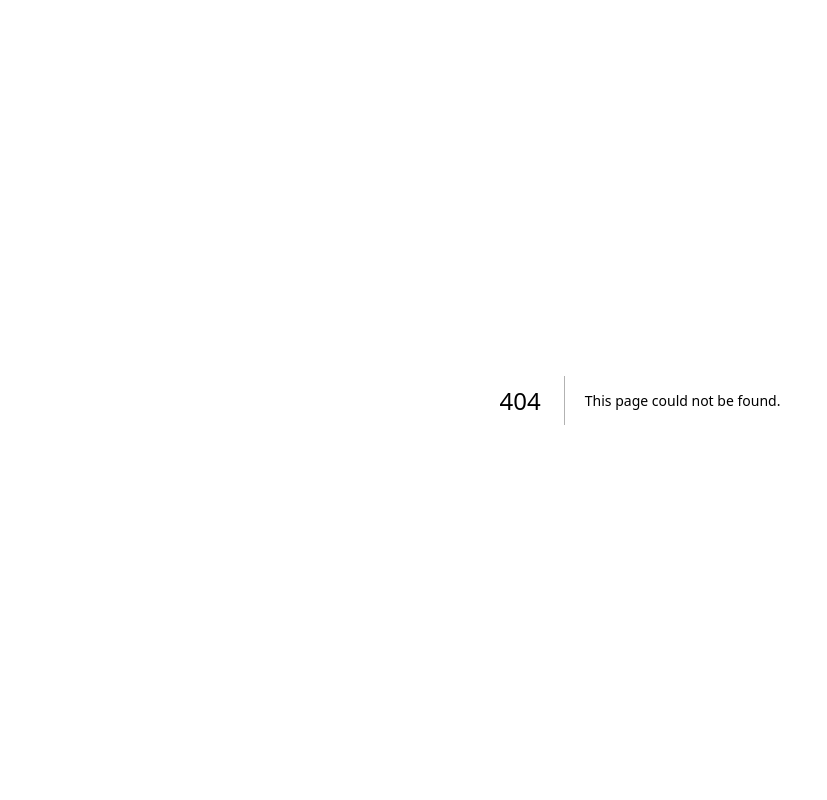
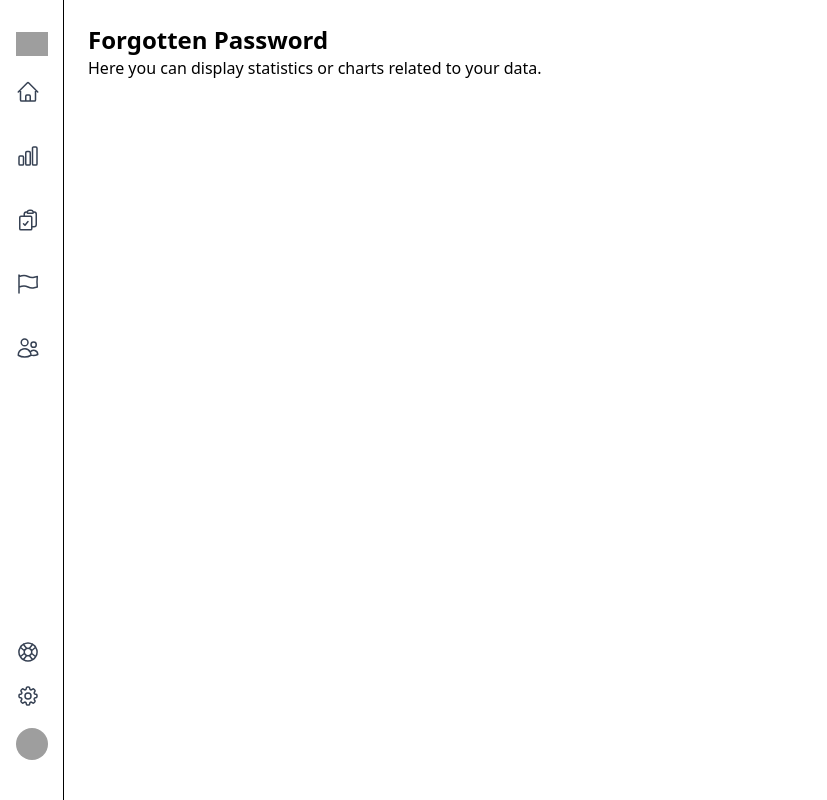
Before and after one commit to desarrolladorcadtoner/CMRFront, a Next.js app in the folder crm-dist/: page /forgottenPassword in a window 1280 px wide. Before the commit this address had no page. Shown: the whole page, without its empty margins (0-827 px from the left). Built offline with nearby package versions, Linux system fonts and the light colour scheme; grey boxes are pictures that could not be loaded.

Commit message:
Update pages

```diff
--- a/crm-dist/src/api/auth.ts
+++ b/crm-dist/src/api/auth.ts
@@ -17,7 +17,7 @@ export const login = async (usuario: string, password: string) => {
         }
 
         const data = await response.json();
-        console.log("Token recibido:", data.token); // Verifica el token recibido
+        console.log("Respuesta:", data.token); // Verifica el token recibido
 
         // Guardar el token en una cookie (esto debe hacerse desde el servidor para HttpOnly)
         document.cookie = `token=${data.token}; Secure; SameSite=Strict;`;
@@ -26,6 +26,7 @@ export const login = async (usuario: string, password: string) => {
     } catch (error: any) {
         throw new Error(error.message || "Error al iniciar sesión");
     }
+
 };
 
 export const logout = () => {
--- a/crm-dist/src/components/sidebarMenu.tsx
+++ b/crm-dist/src/components/sidebarMenu.tsx
@@ -92,7 +92,7 @@ const SidebarMenu: React.FC<SidebarMenuProps> = ({ onToggle }) => {
                         xmlns="http://www.w3.org/2000/svg"
                         fill="none"
                         viewBox="0 0 24 24"
-                        stroke-width="1.5"
+                        strokeWidth="1.5"
                         stroke="currentColor"
                         className="w-6 h-6">
                         <path
@@ -130,7 +130,7 @@ const SidebarMenu: React.FC<SidebarMenuProps> = ({ onToggle }) => {
                     <svg
                         xmlns="http://www.w3.org/2000/svg"
                         fill="none" viewBox="0 0 24 24"
-                        stroke-width="1.5"
+                        strokeWidth="1.5"
                         stroke="currentColor"
                         className="w-6 h-6">
                         <path
@@ -149,7 +149,7 @@ const SidebarMenu: React.FC<SidebarMenuProps> = ({ onToggle }) => {
                     <svg
                         xmlns="http://www.w3.org/2000/svg"
                         fill="none" viewBox="0 0 24 24"
-                        stroke-width="1.5"
+                        strokeWidth="1.5"
                         stroke="currentColor"
                         className="w-6 h-6">
                         <path
@@ -161,7 +161,7 @@ const SidebarMenu: React.FC<SidebarMenuProps> = ({ onToggle }) => {
                 </a>
 
                 <a href="#" className="flex items-center p-2 text-gray-700 transition-colors duration-200 rounded-lg dark:text-gray-200 dark:hover:bg-gray-800 hover:bg-gray-1000">
-                    <svg xmlns="http://www.w3.org/2000/svg" fill="none" viewBox="0 0 24 24" stroke-width="1.5" stroke="currentColor" className="w-6 h-6">
+                    <svg xmlns="http://www.w3.org/2000/svg" fill="none" viewBox="0 0 24 24" strokeWidth="1.5" stroke="currentColor" className="w-6 h-6">
                         <path strokeLinecap="round" strokeLinejoin="round" d="M10.343 3.94c.09-.542.56-.94 1.11-.94h1.093c.55 0 1.02.398 1.11.94l.149.894c.07.424.384.764.78.93.398.164.855.142 1.205-.108l.737-.527a1.125 1.125 0 011.45.12l.773.774c.39.389.44 1.002.12 1.45l-.527.737c-.25.35-.272.806-.107 1.204.165.397.505.71.93.78l.893.15c.543.09.94.56.94 1.109v1.094c0 .55-.397 1.02-.94 1.11l-.893.149c-.425.07-.765.383-.93.78-.165.398-.143.854.107 1.204l.527.738c.32.447.269 1.06-.12 1.45l-.774.773a1.125 1.125 0 01-1.449.12l-.738-.527c-.35-.25-.806-.272-1.203-.107-.397.165-.71.505-.781.929l-.149.894c-.09.542-.56.94-1.11.94h-1.094c-.55 0-1.019-.398-1.11-.94l-.148-.894c-.071-.424-.384-.764-.781-.93-.398-.164-.854-.142-1.204.108l-.738.527c-.447.32-1.06.269-1.45-.12l-.773-.774a1.125 1.125 0 01-.12-1.45l.527-.737c.25-.35.273-.806.108-1.204-.165-.397-.505-.71-.93-.78l-.894-.15c-.542-.09-.94-.56-.94-1.109v-1.094c0-.55.398-1.02.94-1.11l.894-.149c.424-.07.765-.383.93-.78.165-.398.143-.854-.107-1.204l-.527-.738a1.125 1.125 0 01.12-1.45l.773-.773a1.125 1.125 0 011.45-.12l.737.527c.35.25.807.272 1.204.107.397-.165.71-.505.78-.929l.15-.894z" />
                         <path strokeLinecap="round" strokeLinejoin="round" d="M15 12a3 3 0 11-6 0 3 3 0 016 0z" />
                     </svg>
--- a/crm-dist/src/pages/Home/index.tsx
+++ b/crm-dist/src/pages/Home/index.tsx
@@ -26,6 +26,7 @@ export default function Login() {
   const router = useRouter();
 
   useEffect(() => {
+    console.log(isAuthenticated);
     if (!isAuthenticated()) {
       router.push("/login"); // Redirigir al login si no está autenticado
     }
--- a/crm-dist/src/pages/Login/index.tsx
+++ b/crm-dist/src/pages/Login/index.tsx
@@ -21,10 +21,10 @@ export default function Login() {
       setError(null); // Limpiar errores previos
       //console.log("Enviando datos:", { usuario, password });
       const response = await login(usuario, password);
-      //console.log("Respuesta del servidor:", response);
+      console.log("Respuesta del servidor:", response);
 
       // Redirigir al home
-      //console.log("Redirigiendo a /home...");
+      console.log("Redirigiendo a /home...");
       router.push("/home");
     } catch (err: any) {
       console.error("Error al iniciar sesión:", err);
@@ -80,7 +80,7 @@ export default function Login() {
                 onChange={(e) => setPassword(e.target.value)}
                 className="p-inputtext p-component w-[250px]"
               />
-              <a href="/home" className="ml-24 text-xs text-cyan-400 underline">Olvidaste tu contraseña?</a>
+              <a href="/forgottenPassword" className="ml-24 text-xs text-cyan-400 underline">Olvidaste tu contraseña?</a>
             </div>
 
 
--- a/crm-dist/src/pages/estatics/index.tsx
+++ b/crm-dist/src/pages/estatics/index.tsx
@@ -8,6 +8,7 @@ export default function Statistics() {
   const router = useRouter();
 
   useEffect(() => {
+    //router.push("/login");
     if (!isAuthenticated()) {
       router.push("/login"); // Redirigir al login si no está autenticado
     }
--- /dev/null
+++ b/crm-dist/src/pages/forgottenPassword.tsx
@@ -0,0 +1,23 @@
+import React, { useState, useEffect } from 'react';
+import SidebarMenu from "@/components/sidebarMenu";
+
+export default function Statistics() {
+    const [isSidebarExpanded, setIsSidebarExpanded] = useState(false);
+
+
+    const handleSidebarToggle = (isExpanded: boolean) => {
+        setIsSidebarExpanded(isExpanded);
+    };
+
+    return (
+        <div className="flex">
+            {/* Sidebar fijo */}
+            <SidebarMenu onToggle={handleSidebarToggle} />
+            <div className={`flex flex-col p-6 transition-all duration-300 ${isSidebarExpanded ? 'ml-48' : 'ml-16'
+                }`}>
+                <h1 className="text-2xl font-bold">Forgotten Password</h1>
+                <p>Here you can display statistics or charts related to your data.</p>
+            </div>
+        </div>
+    );
+}
--- a/crm-dist/src/pages/validateDistribuidor.tsx
+++ b/crm-dist/src/pages/validateDistribuidor.tsx
@@ -16,6 +16,7 @@ export default function Login() {
     const router = useRouter();
 
     useEffect(() => {
+        console.log(isAuthenticated);
         if (!isAuthenticated()) {
             router.push("/login"); // Redirigir al login si no está autenticado
         }
@@ -68,10 +69,10 @@ export default function Login() {
                             <ProspectDetail idDistribuidor={selectedIdDistribuidor || 0} />
                         </TabPanel>
                         <TabPanel header="Prospectos Aceptados">
-                            <AcceptedProspectsTable/>
+                            <AcceptedProspectsTable />
                         </TabPanel>
                         <TabPanel header="Prospectos Declinados">
-                            <DeclinedProspectsTable/>
+                            <DeclinedProspectsTable />
                         </TabPanel>
 
                     </TabView>
```
